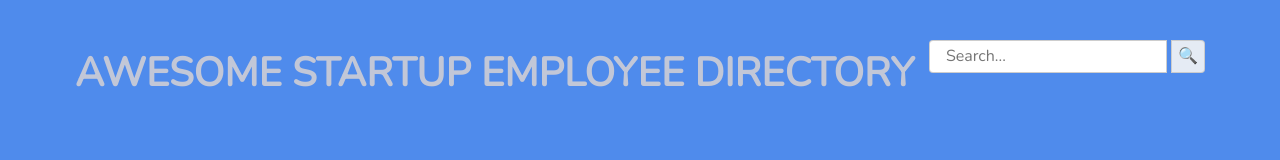
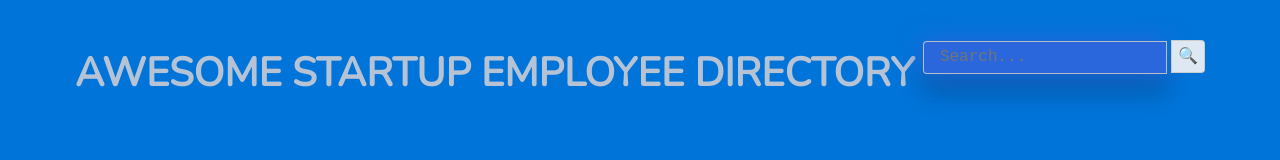
Before and after one commit to anilvarma-kav/Public_API_Requests, a plain HTML site: page index.html in a window 1280 px wide. Drawn offline with nearby package versions, Linux system fonts and the light colour scheme; no server answers.

Commit message:
CSS Changes made

```diff
--- a/css/styles.css
+++ b/css/styles.css
@@ -1,5 +1,6 @@
 /* =====================================
    Public API Request
+   ANIL VARMA KEERTHIPATI
 ======================================== */
 
 @import url('https://fonts.googleapis.com/css?family=Nunito');
@@ -16,7 +17,8 @@ html, body {
 body {
     font-family: "Nunito", sans-serif;
     text-align: center;
-    background: rgba(60, 127, 235, 0.9);
+    background: #0074D9;
+
 }
 
 header {
@@ -35,9 +37,14 @@ header h1 {
 }
 
 .search-input {
+    font-family: 'Inconsolata', monospace;
+    background: #2a66dc;
+    color: aliceblue;
     padding: 0.4rem 1rem;
     border: 1px solid rgba(200, 200, 200, 0.9);
     border-radius: 0.25rem 0 0 0.25rem ;
+    box-shadow: 0 0 25px 0 #2a66dc,
+    0 20px 25px 0 rgba(0, 0, 0, 0.2);
     max-width: 20rem;
     transition: .4s ease-out;
     outline: none;
@@ -92,6 +99,8 @@ header h1 {
     border: 1px solid rgba(50, 50, 50, 0.3);
     transition: .4s ease-out;
     overflow: hidden;
+    box-shadow: 0 0 25px 0 #b8cbdc,
+    0 20px 25px 0 rgba(0, 0, 0, 0.2);
 }
 
 .card-img {
--- a/js/scripts.js
+++ b/js/scripts.js
@@ -1,3 +1,8 @@
+/* =====================================
+   Public API Request
+   ANIL VARMA KEERTHIPATI
+======================================== */
+
 const card = document.querySelector('.gallery');
 const search = document.querySelector(".search-container");
 let selectedcardId = 0;
```
Also changed, not shown: index.html (+7 -67 lines), 1 other file.
